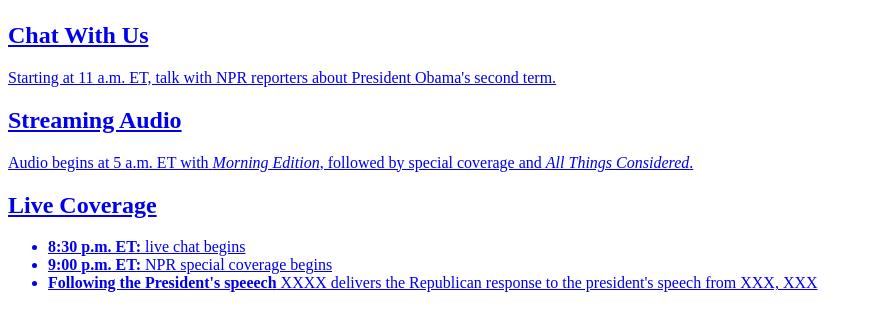
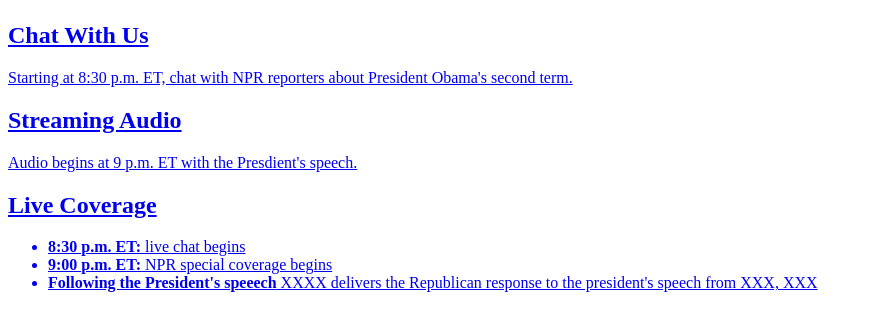
Before and after one commit to nprapps/sotu, a Flask app: template templates/widget.html in a window 1280 px wide. Shown: the part 58-389 px from the top of the page, without its empty margins (0-870 px from the left). Run offline with Flask 2, Linux system fonts and the light colour scheme; the template is opened without the code that fills it, so the values that code supplies are empty.

Commit message:
Update schedule with notes from Erica.

```diff
--- a/jst/chat.html
+++ b/jst/chat.html
@@ -54,8 +54,9 @@
 				<h3>State of the Union Schedule</h3>
 				<p><em>(All times Eastern)</em></p>
 				<ul>
-					<li><span><strong class="time">6 p.m.:</strong> NPR coverage begins with <em>All Things Considered</em></span></li>
-					<li><span><strong class="time">10 p.m.:</strong> NPR special coverage begins</span></li>
+					<li><span><strong class="time">8:30 p.m.:</strong> live chat begins</span></li>
+					<li><span><strong class="time">9:00 p.m.:</strong> NPR special coverage begins</span></li>
+                    <li><span><strong>Following the President's speeech:</strong> TKTK delivers the Republican response to the president's speech from TKTK</span></li>
 				</ul>
 			</div>
 
--- a/templates/widget.html
+++ b/templates/widget.html
@@ -2,7 +2,7 @@
 <html lang="en">
 
 <head>
-    <title>Dear Mr. President | NPR</title>
+    <title>State of the Union 2013 | NPR</title>
     <meta http-equiv="X-UA-Compatible" content="IE=8" />
     <meta name="viewport" content="width=device-width, initial-scale=1.0, minimum-scale=1.0, maximum-scale=1.0" />
     <meta http-equiv="content-type" content="text/html; charset=utf-8" />
@@ -26,14 +26,14 @@
                 <div id="live-chat-widget-wrapper">
                     <div id="live-chat-widget"></div>
                 </div>
-                <p>Starting at 11 a.m. ET, talk with NPR reporters about President Obama's second term.</p>
+                <p>Starting at 8:30 p.m. ET, chat with NPR reporters about President Obama's second term.</p>
             </div>
         </div>
         <div class="col">
             <div class="wrap">
                 <h2>Streaming Audio</h2>
                 <div class="live-audio-img"></div>
-                <p>Audio begins at 5 a.m. ET with <em>Morning Edition</em>, followed by special coverage and <em>All Things Considered</em>.</p>
+                <p>Audio begins at 9 p.m. ET with the Presdient's speech.</p>
             </div>
         </div>
         <div class="col">
```
